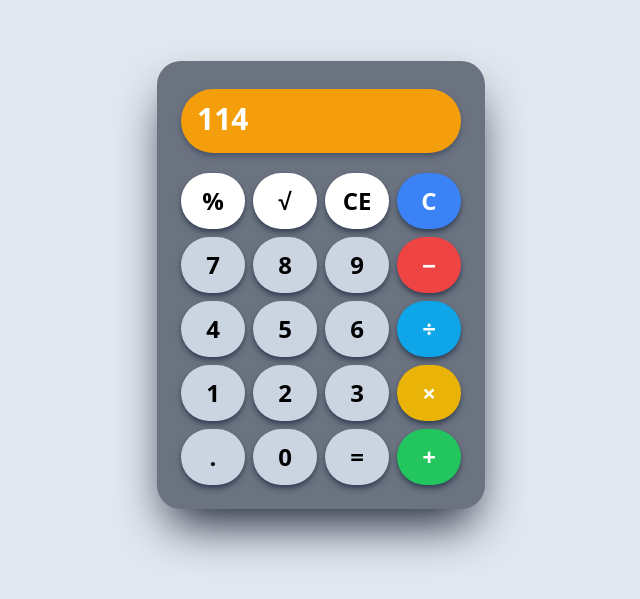
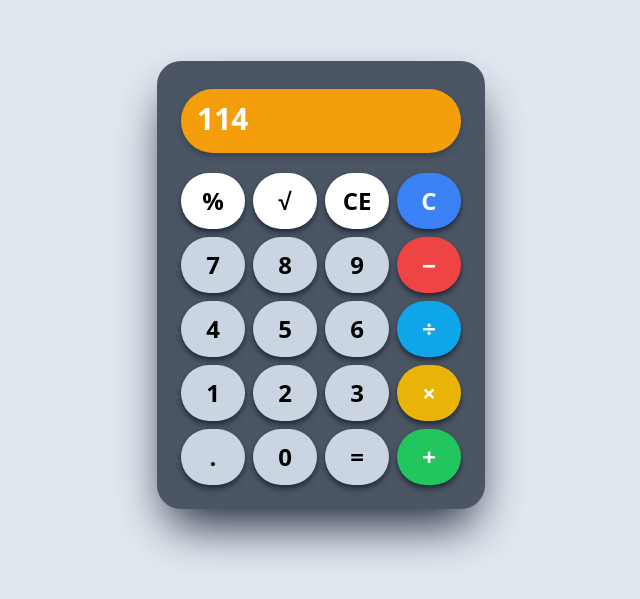
Before and after one commit to helloIamAseel/calculator, a SvelteKit app: page / in a window 1280 px wide. Shown: the part 115-714 px from the top of the page, without its empty margins (319-959 px from the left). Built offline with nearby package versions, Linux system fonts and the light colour scheme.

Commit message:
better colors ig

```diff
--- a/src/app.css
+++ b/src/app.css
@@ -5,6 +5,6 @@
  button{
 
     @apply bg-slate-300 text-black text-2xl rounded-full h-14 w-16
-    font-semibold shadow-slate-700 shadow-md;
+    font-semibold shadow-slate-800 shadow-md;
 
  }
--- a/src/routes/+page.svelte
+++ b/src/routes/+page.svelte
@@ -4,12 +4,12 @@
    </title>
  </svelte:head>
 
- <div class=" bg-gray-500 rounded-3xl grid grid-cols-4 gap-2 p-6 pt-7
+ <div class=" bg-gray-600 rounded-3xl grid grid-cols-4 gap-2 p-6 pt-7
   shadow-slate-900 shadow-2xl">
 
     <div class="bg-amber-500 rounded-full col-span-4 h-16
      px-4 pt-3 mb-3 text-white text-3xl font-bold
-      shadow-slate-600 shadow-md">
+      shadow-slate-700 shadow-md">
     114
 
     </div>
```
